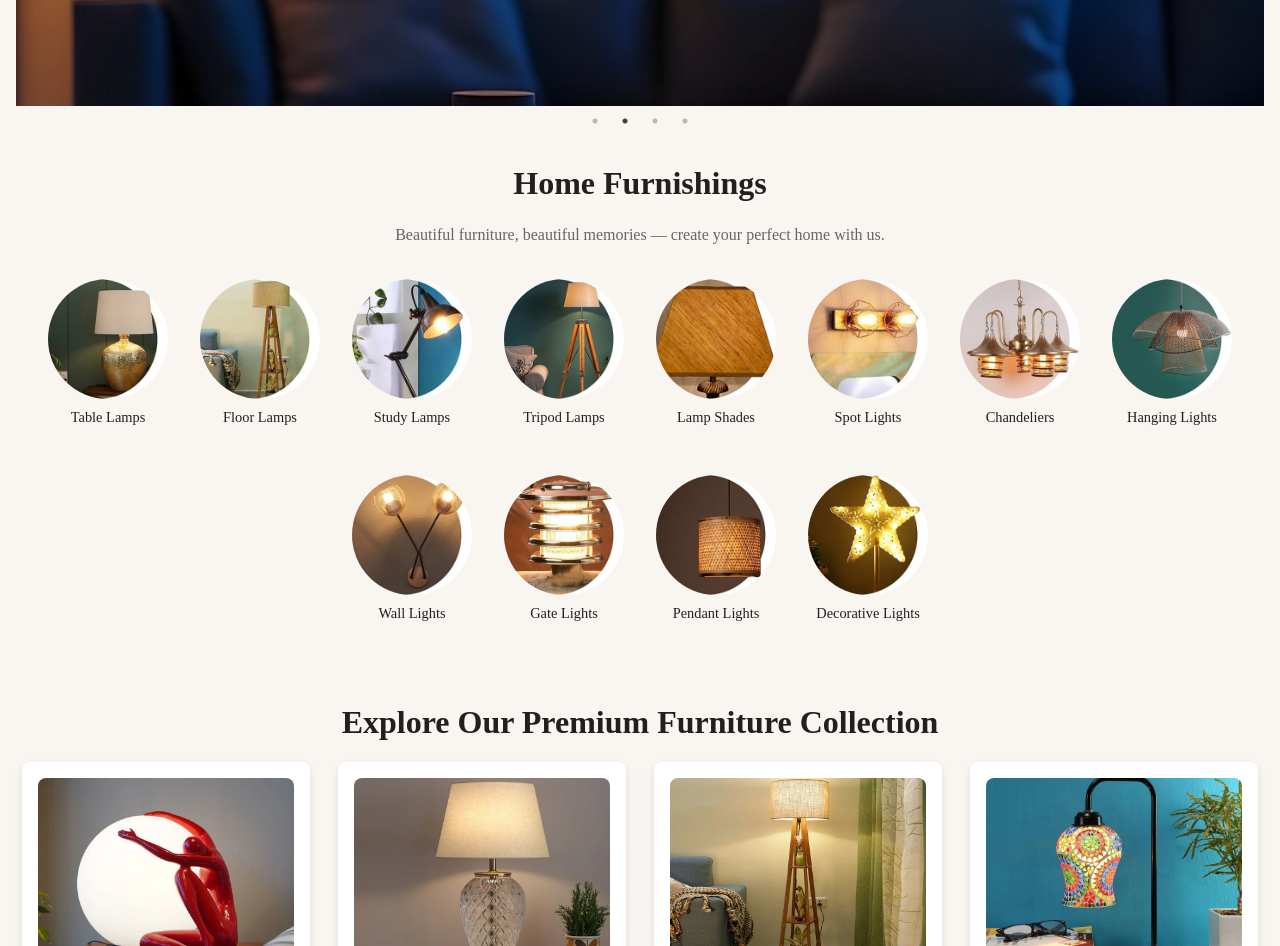
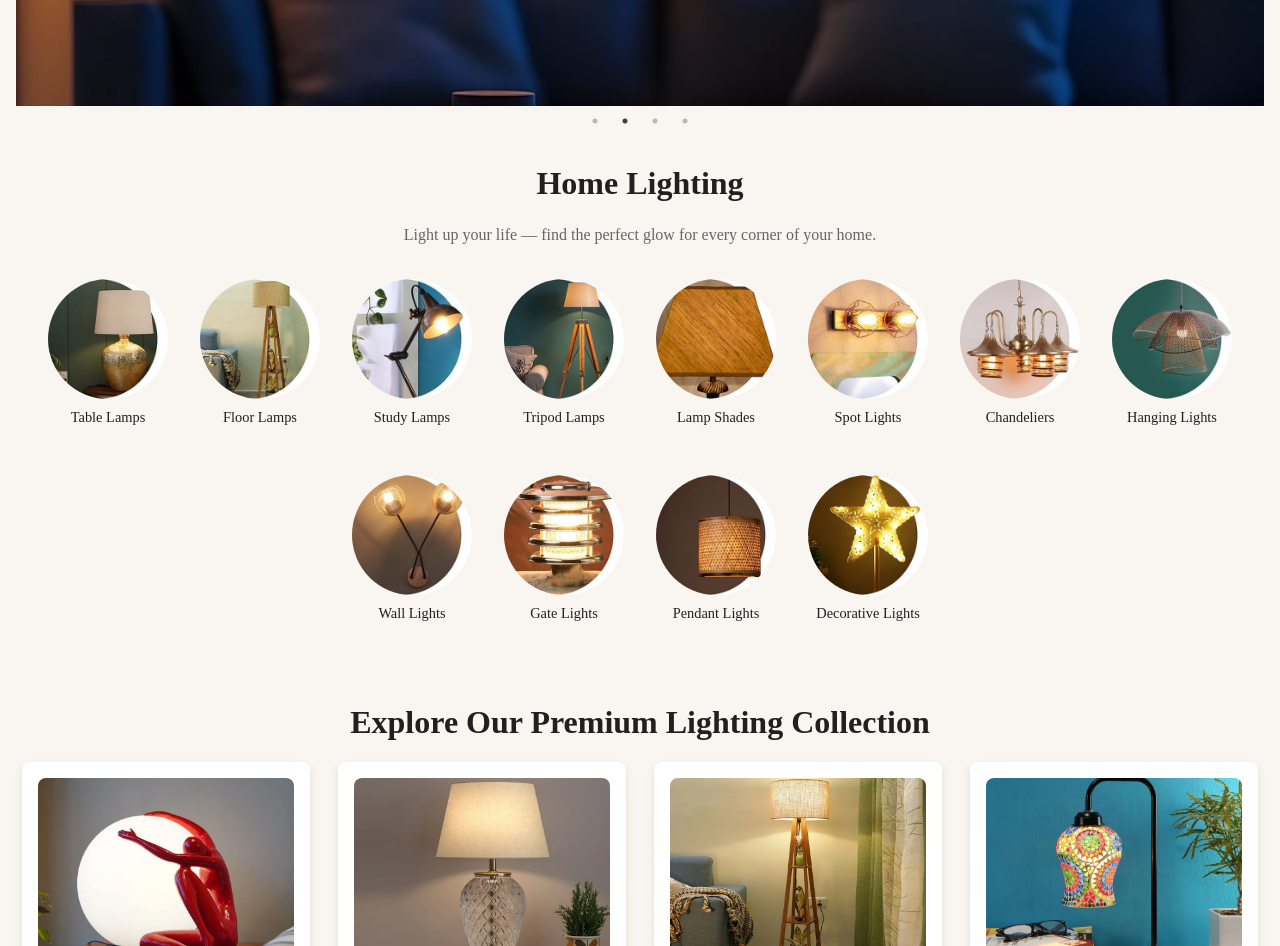
Before and after one commit to anjalitomar01/home-decor-ecommerce-main, a React (Create React App) app in the folder home-decor-ecommerce-main/: page /Lightning in a window 1280 px wide. Shown: the part 474-1420 px from the top of the page. Built offline with nearby package versions, Linux system fonts and the light colour scheme.

Commit message:
Heading change

```diff
--- a/home-decor-ecommerce-main/src/components/home/categories/Light.jsx
+++ b/home-decor-ecommerce-main/src/components/home/categories/Light.jsx
@@ -18,9 +18,9 @@ const categories = [
 const TopPicks = () => {
   return (
     <div style={{ textAlign: "center", padding: "2rem" }}>
-      <h1 style={{ fontSize: "2rem", marginBottom: "0.5rem" }}>Home Furnishings</h1>
+      <h1 style={{ fontSize: "2rem", marginBottom: "0.5rem" }}>Home Lighting</h1>
       <p style={{ marginBottom: "2rem", color: "#666" }}>
-      Beautiful furniture, beautiful memories — create your perfect home with us.
+      Light up your life — find the perfect glow for every corner of your home.
       </p>
       <div style={{ display: "flex", flexWrap: "wrap", justifyContent: "center", gap: "2rem" }}>
         {categories.map((category, index) => (
--- a/home-decor-ecommerce-main/src/components/home/categories/Lightning.jsx
+++ b/home-decor-ecommerce-main/src/components/home/categories/Lightning.jsx
@@ -84,7 +84,7 @@ const Furniture = () => {
        {/* hero banner */}
        <HeroBanner banners={banners} />
        <Light/>
-      <h2 style={styles.heading}>Explore Our Premium Furniture Collection</h2>
+      <h2 style={styles.heading}>Explore Our Premium Lighting Collection</h2>
       <div style={styles.productGrid}>
         {fabrics.map((fabric, index) => (
           <div key={index} style={styles.productCard}>
```
